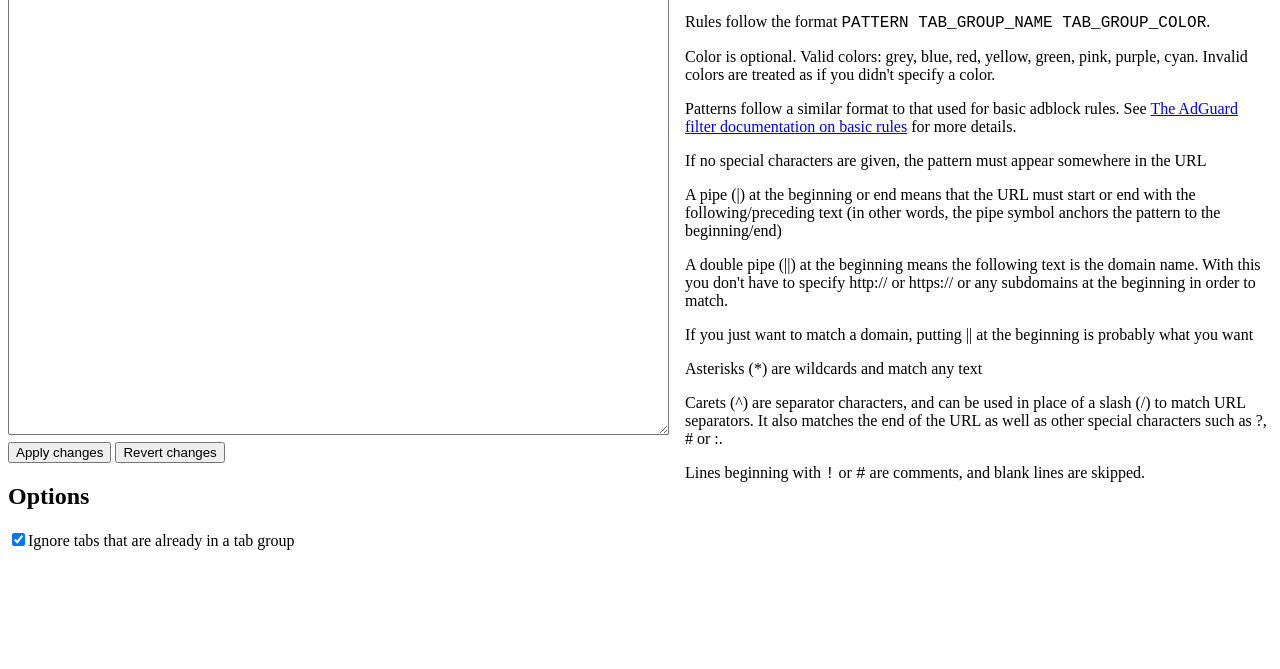
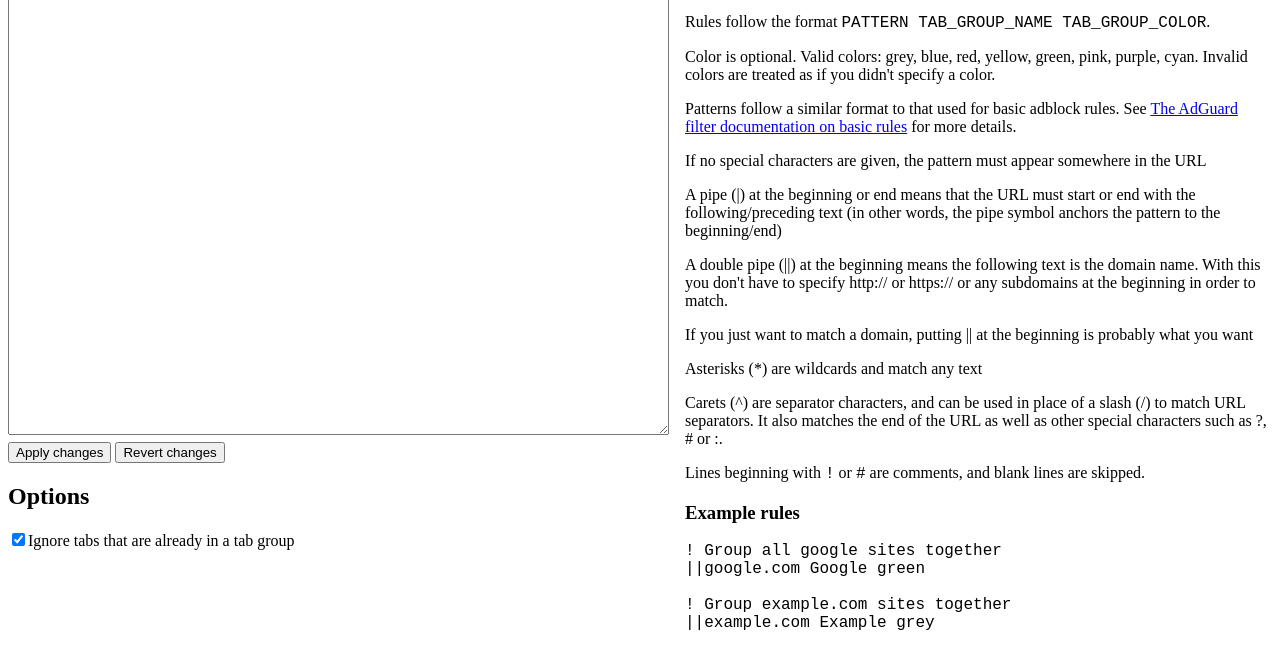
Before and after one commit to mivok/tabgrouper, a browser extension: page options.html in a window 1280 px wide. Shown: the part 109-778 px from the top of the page. Drawn offline with Linux system fonts and the light colour scheme.

Commit message:
Add example rules

```diff
--- a/options.html
+++ b/options.html
@@ -75,6 +75,14 @@
                 ?, # or :.</p>
                 <p>Lines beginning with <code>!</code> or <code>#</code> are
                 comments, and blank lines are skipped.</p>
+                <h3>Example rules</h3>
+                <pre>
+! Group all google sites together
+||google.com Google green
+
+! Group example.com sites together
+||example.com Example grey
+                </pre>
             </div>
         </div>
         <script src="options.js"></script>
```
